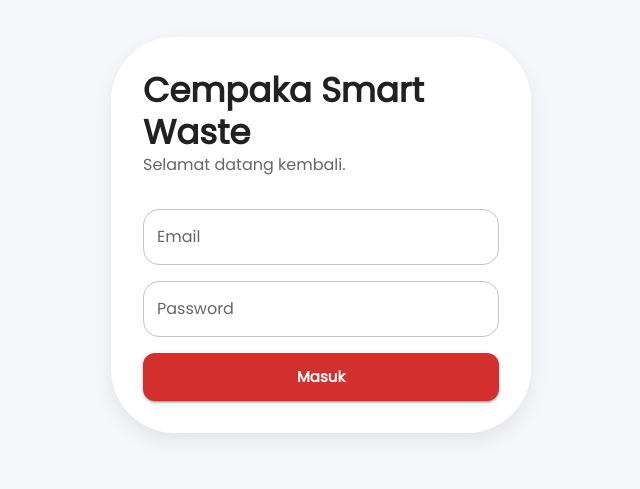
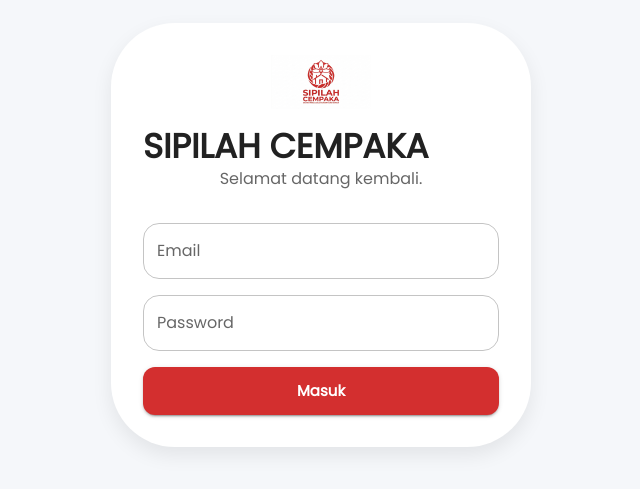
Before and after one commit to maulanasandi795-art/SIPILAH-Cempaka, a React (Vite) app: page /login in a window 1280 px wide. Shown: the part 165-654 px from the top of the page, without its empty margins (319-959 px from the left). Built offline with nearby package versions, Linux system fonts and the light colour scheme.

Commit message:
update branding login page

```diff
--- a/src/pages/auth/loginpage.jsx
+++ b/src/pages/auth/loginpage.jsx
@@ -71,14 +71,32 @@ export default function LoginPage() {
           borderRadius: 4,
         }}
       >
-        <Typography variant="h4" fontWeight="bold">
-          Cempaka Smart Waste
+        <Box
+          component="img"
+          src="/images/logo-sipilah.png"
+          alt="SIPILAH Cempaka"
+          sx={{
+            width: 100,
+            height: "auto",
+            display: "block",
+            mx: "auto",
+            mb: 2,
+          }}
+        />
+
+        <Typography
+          variant="h4"
+          fontWeight="bold"
+          textAlign="center"
+        >
+          SIPILAH CEMPAKA
         </Typography>
 
         <Typography
           sx={{
             color: "text.secondary",
             mb: 4,
+            textAlign: "center",
           }}
         >
           Selamat datang kembali.
```
